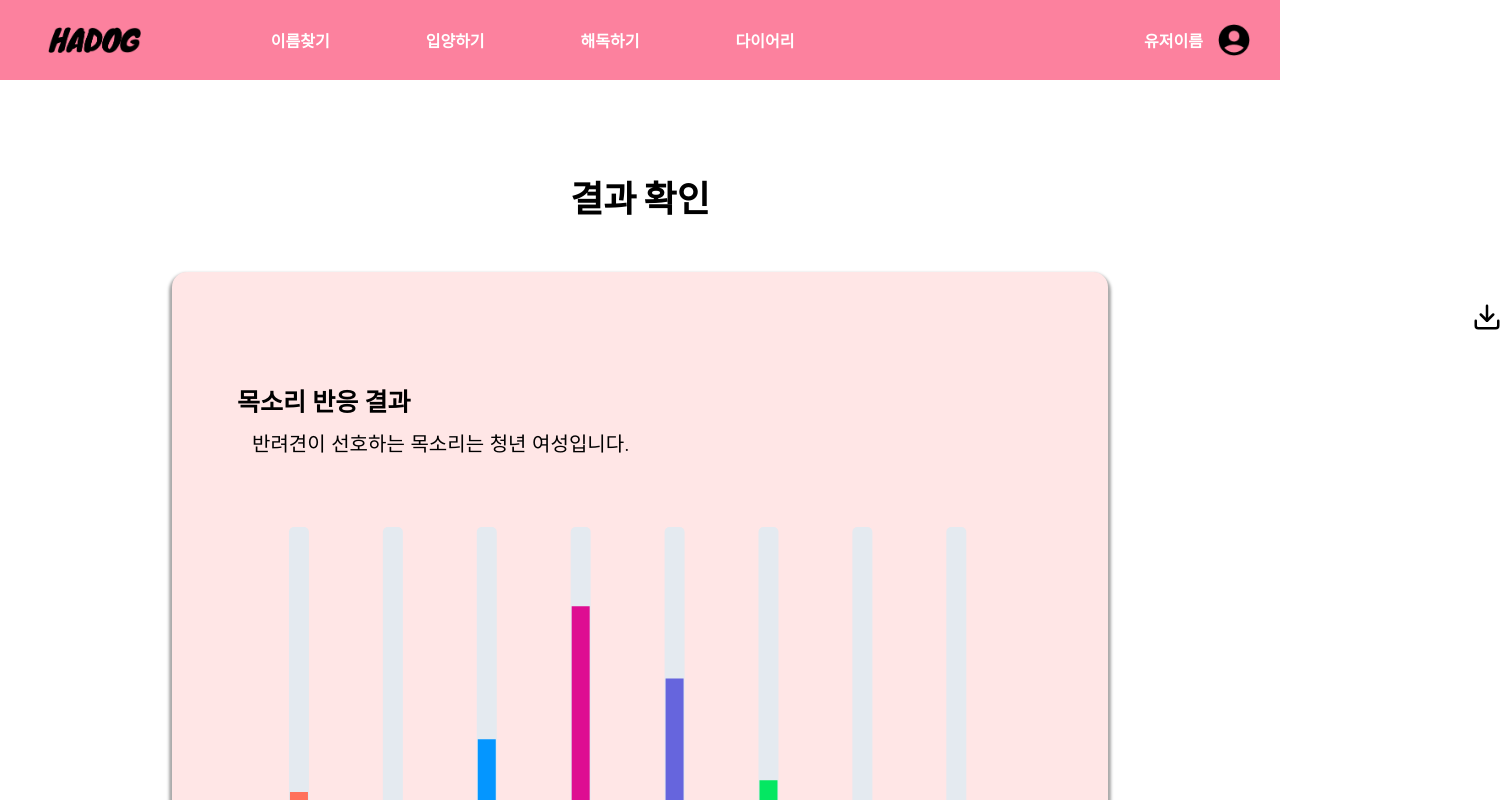
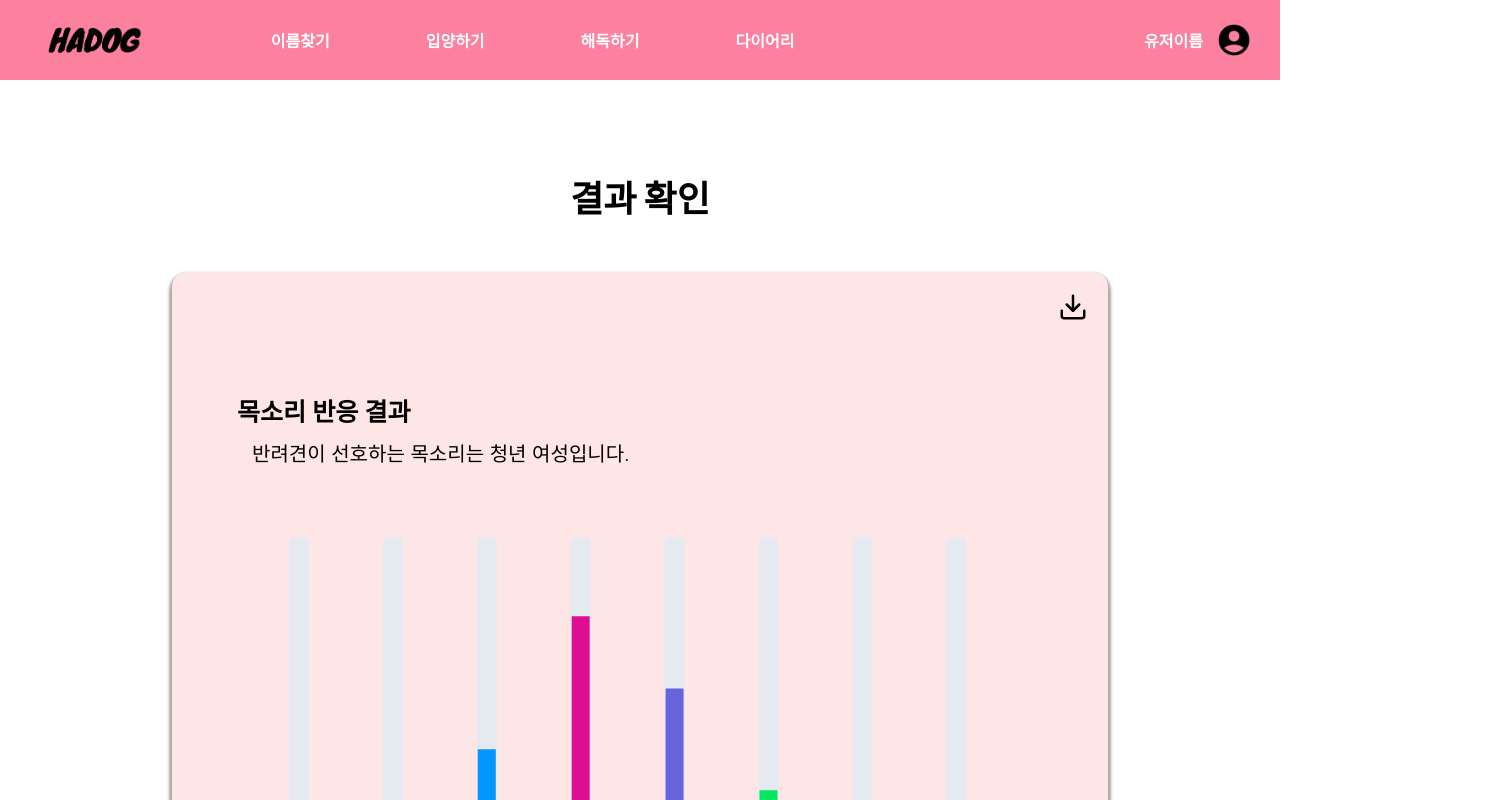
Before and after one commit to corner-PJ/front-end, a React (Create React App) app in the folder frontend/: page /speechSynthesis/result in a window 1280 px wide. Shown: the top 800 px of the page, 1502 px wide, since content can reach past the window. Built offline with nearby package versions, Linux system fonts and the light colour scheme.

Commit message:
fix.다운로드 아이콘 수정

```diff
--- a/frontend/src/components/SpeechSynthesis/SpeechSynthesisResult.js
+++ b/frontend/src/components/SpeechSynthesis/SpeechSynthesisResult.js
@@ -19,7 +19,9 @@ export function SpeechSynthesisResultPage() {
             <ResultHeader>결과 확인</ResultHeader>
 			<ContentContainer>
 				<ResultRectangle>
-					<DownloadIcon/>
+					<IconWrapper>
+						<FiDownload size={30}/>
+					</IconWrapper>
 					<VoiceResult>
 						<TextWrapper>
 							<ResultText>목소리 반응 결과</ResultText>
@@ -92,11 +94,12 @@ const ResultRectangle = styled.div`
 	margin-top: 20px;
 `;
 
-const DownloadIcon = styled(FiDownload)`
-	position: relative;
-	top: 10px;
-	left: 1280px;
-	font-size: 30px;
+const IconWrapper = styled.div`
+	width: 100%;
+	display: flex;
+	justify-content: flex-end;
+	align-items: center;
+	margin-bottom: 10px;
 `;
 
 const VoiceResult = styled.div`
```
